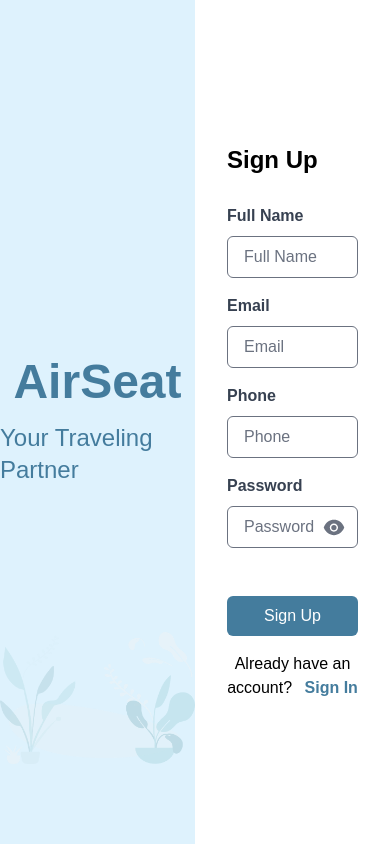
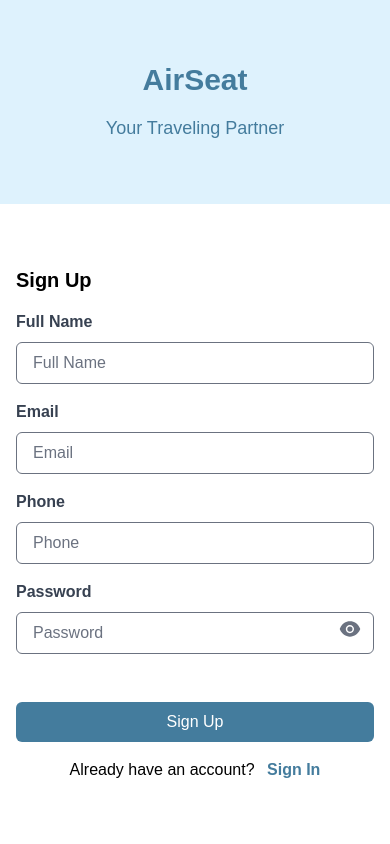
Before and after one commit to FSWAND-KM-6-C2-Final-Project/FE-AirSeat, a React (Create React App) app: page /sign-up in a window 390 px wide. Built offline with nearby package versions, Linux system fonts and the light colour scheme.

Commit message:
Improve SignUp component responsiveness

```diff
--- a/src/components/SignUp.js
+++ b/src/components/SignUp.js
@@ -21,21 +21,19 @@ const SignUp = () => {
   };
 
   return (
-    <div className="min-h-screen flex">
-      <div className="flex-1 bg-customBlue4 flex flex-col justify-center items-center">
-        <div className="flex flex-col justify-center items-center">
-          <h1 className="text-5xl font-bold text-customBlue2">AirSeat</h1>
-          <p className="text-2xl text-customBlue2 mt-4">
-            Your Traveling Partner
-          </p>
+    <div className="min-h-screen flex flex-col md:flex-row">
+      <div className="flex-1 bg-customBlue4 flex flex-col justify-center items-center p-4 md:p-8">
+        <div className="flex flex-col justify-center items-center text-center md:text-left">
+          <h1 className="text-3xl md:text-5xl font-bold text-customBlue2">AirSeat</h1>
+          <p className="text-lg md:text-2xl text-customBlue2 mt-4">Your Traveling Partner</p>
         </div>
-        <div className="absolute bottom-0 mb-20">
-          <img src={plantsImage} alt="Decoration" />
+        <div className="hidden md:block absolute bottom-0 mb-10 md:mb-20">
+          <img src={plantsImage} alt="Decoration" className="w-40 md:w-auto" />
         </div>
       </div>
-      <div className="flex-1 flex flex-col justify-center items-center">
-        <div className="w-full max-w-md px-8">
-          <h2 className="text-2xl font-bold mb-7">Sign Up</h2>
+      <div className="flex-1 flex flex-col justify-center items-center p-4 md:p-8">
+        <div className="w-full max-w-md">
+          <h2 className="text-xl md:text-2xl font-bold mb-4 md:mb-6">Sign Up</h2>
           <form onSubmit={handleSignUp}>
             <div className="mb-4">
               <label className="block text-gray-700 font-bold">Full Name</label>
@@ -71,9 +69,8 @@ const SignUp = () => {
                   className="w-full px-4 py-2 mt-2 border rounded-md focus:outline-none focus:ring-2 focus:ring-customBlue2"
                 />
                 <div
-                  className="absolute inset-y-0 right-0 pr-3 mt-1 flex items-center cursor-pointer text-gray-500"
+                  className="absolute inset-y-0 right-0 pr-3 flex items-center cursor-pointer text-gray-500"
                   onClick={togglePasswordVisibility}
-                  style={{ top: "50%", transform: "translateY(-50%)" }}
                 >
                   {passwordVisible ? (
                     <AiFillEyeInvisible size={24} />
```
